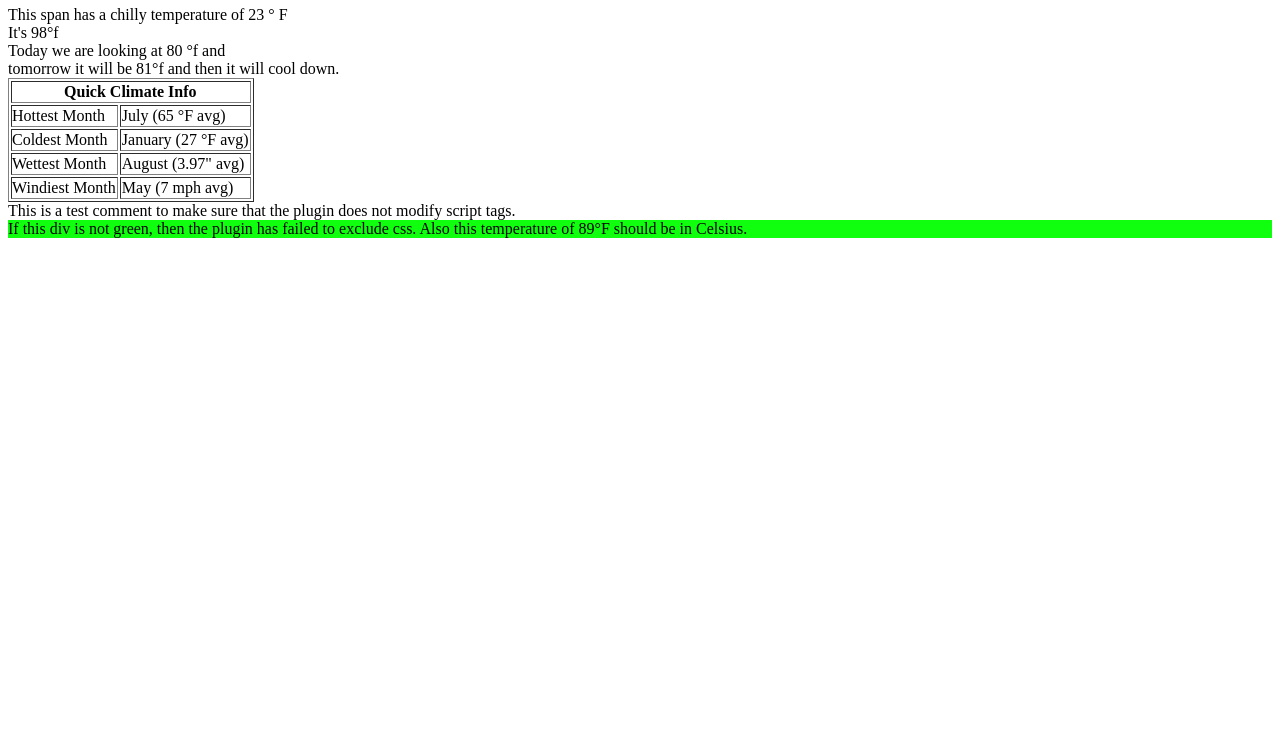
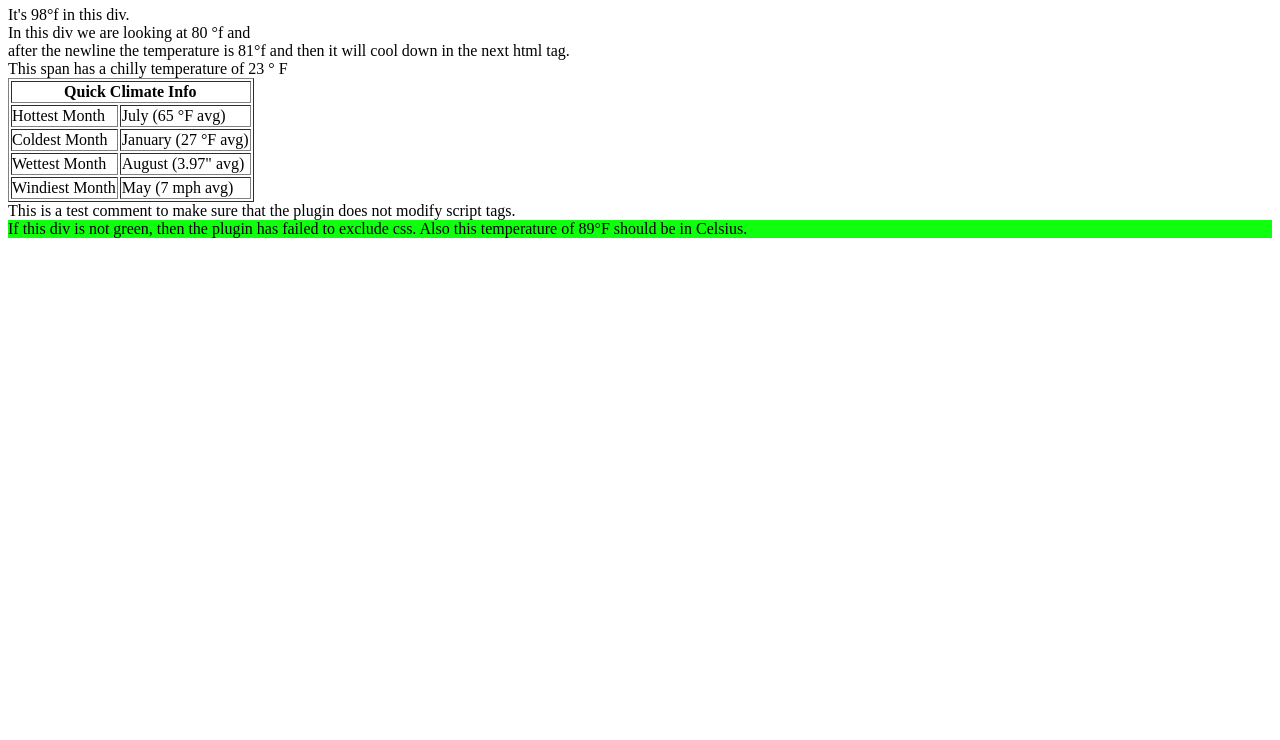
Before and after one commit to IngaFeick/eurofox, a browser extension: page testpage/test.html in a window 1280 px wide. Shown: the part 60-800 px from the top of the page. Drawn offline with Linux system fonts and the light colour scheme.

Commit message:
Continue test page

```diff
--- a/testpage/test.html
+++ b/testpage/test.html
@@ -3,9 +3,10 @@
 	<meta charset="UTF-8">
 </head>
 <body><h1>This header contains a temperature of ° 89 F </h1>
+<div>It's 98°f in this div.</div>
+<div>In this div we are looking at 80 °f and <br>after the newline the temperature is 81°f and then it will cool down in the next html tag.</div>
 <span>This span has a chilly temperature of 23 ° F</span>
-<div>It's 98°f</div>
-<div>Today we are looking at 80 °f and <br>tomorrow it will be 81°f and then it will cool down.</div>
+
 <table border="1"><tbody>
 <th colspan="2" style="text-align:center;padding-left:0">Quick Climate Info</th></tr>
 <tr><td style="padding-left:0">Hottest Month</td><td>July (65 °F avg)</td></tr>
```
